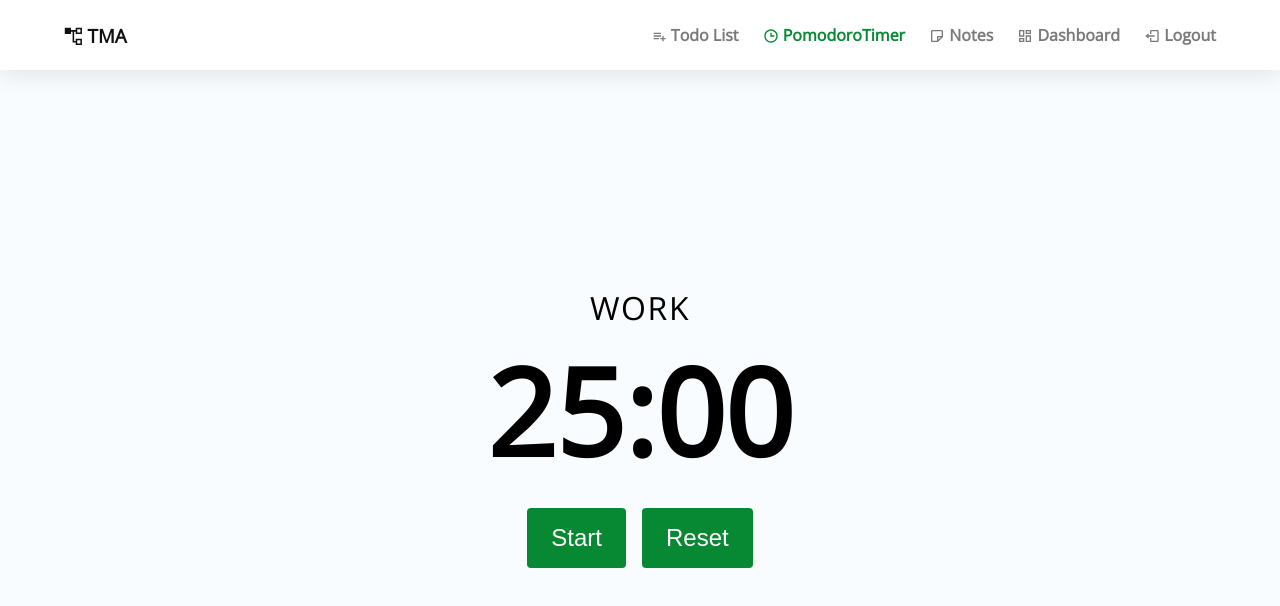
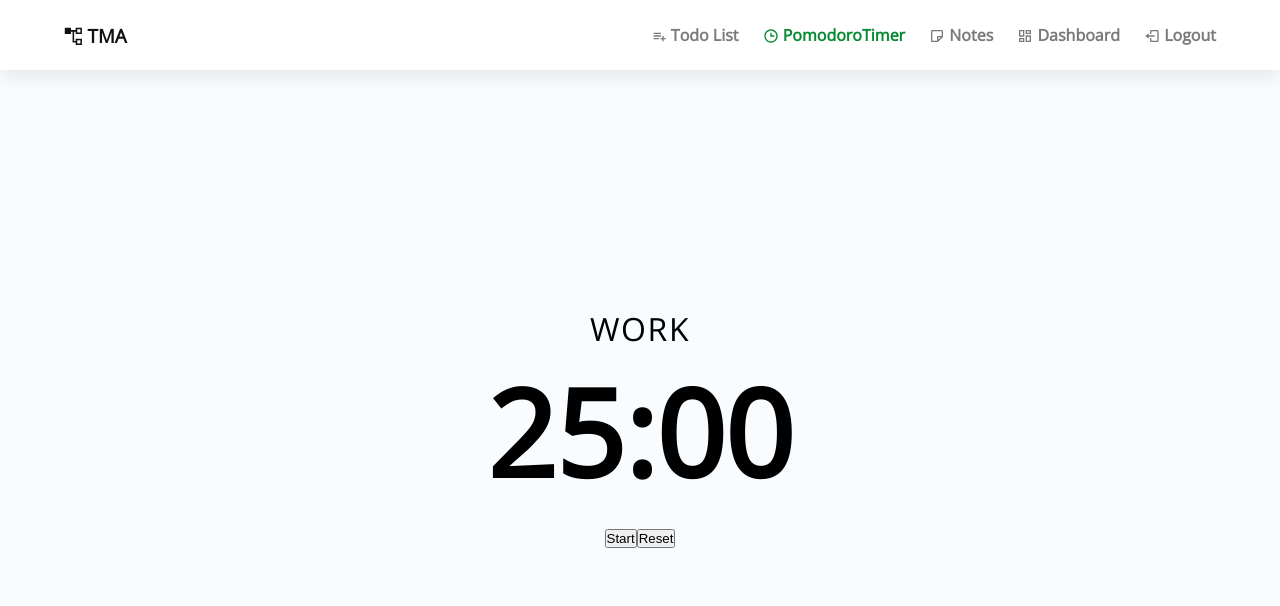
Before and after one commit to Manikanta528/TMA-client, a React (Create React App) app: page /pomodoro in a window 1280 px wide. Shown: the top 606 px of the page. Built offline with nearby package versions, Linux system fonts and the light colour scheme.

Commit message:
added stop start reset buttons

```diff
--- a/src/Components/PomodoroTimer.js
+++ b/src/Components/PomodoroTimer.js
@@ -58,15 +58,15 @@ const PomodoroTimer = () => {
       <h2 className="timer">{formatTime(time)}</h2>
       <div className="buttons">
         {isRunning ? (
-          <button className="button" onClick={handleStop}>
+          <button className="timer-button" onClick={handleStop}>
             Stop
           </button>
         ) : (
-          <button className="button" onClick={handleStart}>
+          <button className="timer-button" onClick={handleStart}>
             Start
           </button>
         )}
-        <button className="button" onClick={handleReset}>
+        <button className="timer-button" onClick={handleReset}>
           Reset
         </button>
       </div>
```
